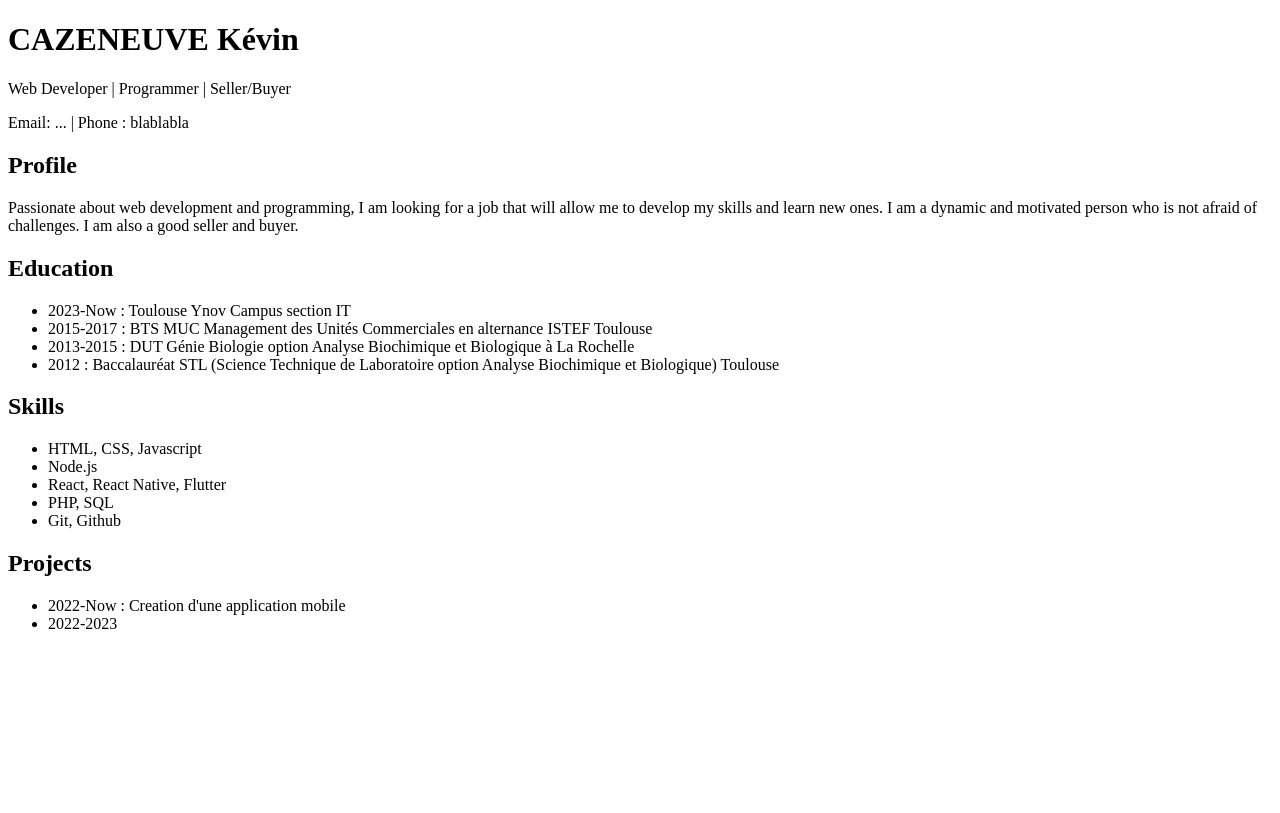
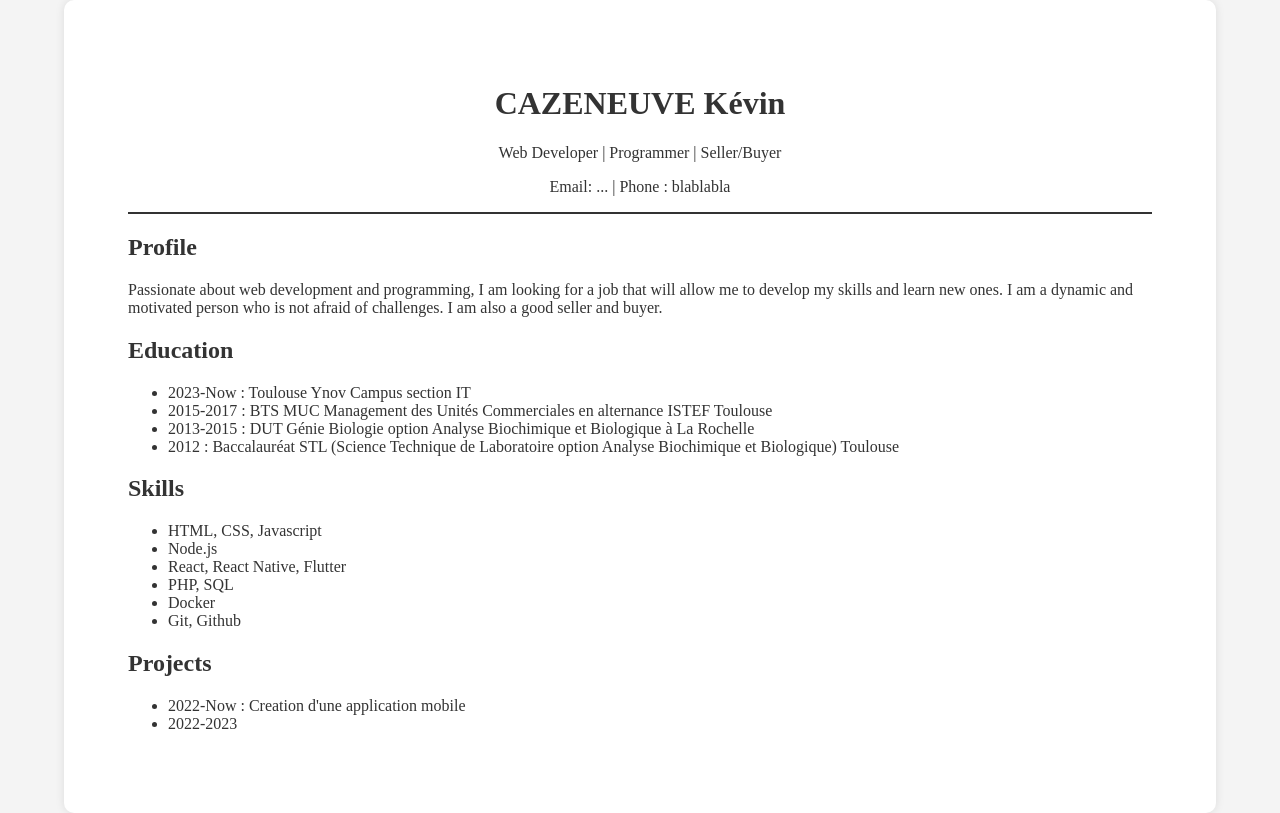
Before and after one commit to Ksperizer/CVth-que, a PHP site: page /static/web.html in a window 1280 px wide. Before the commit the page ends 629 px from the top, so only its background shows below. Run offline with PHP 8.4, Linux system fonts and the light colour scheme.

Commit message:
Chore : WIP php file

```diff
--- a/CVs/static/web.html
+++ b/CVs/static/web.html
@@ -38,6 +38,7 @@
                 <li>Node.js</li>
                 <li>React, React Native, Flutter</li>
                 <li>PHP, SQL</li>
+                <li>Docker</li>
                 <li>Git, Github</li>
             </ul>
 
--- a/CVs/style/web.css
+++ b/CVs/style/web.css
@@ -1 +1,25 @@
-#
+body{
+    font-family:'Franklin Gothic Medium', 'Arial Narrow', Arial, sans-serif
+    line-height: 1.6;
+    margin: 0;
+    padding: 0;
+    background-color: #f4f4f4;
+    color: #333;
+
+}
+
+.container{
+    width: 80%;
+    margin: auto;
+    padding: 5%;
+    background-color: #fff;
+    border-radius: 10px;
+    overflow: hidden;
+    box-shadow: 0px 0px 10px rgba(0,0,0,0.1);
+}
+
+/*Header*/
+header{
+    text-align:  center;
+    border-bottom: 2px solid  ;
+}
```
Also changed, not shown: CVs/php/contact.php (added), CVs/php/login.php (added), CVs/php/logout.php (added), CVs/php/welcome.php (added).
